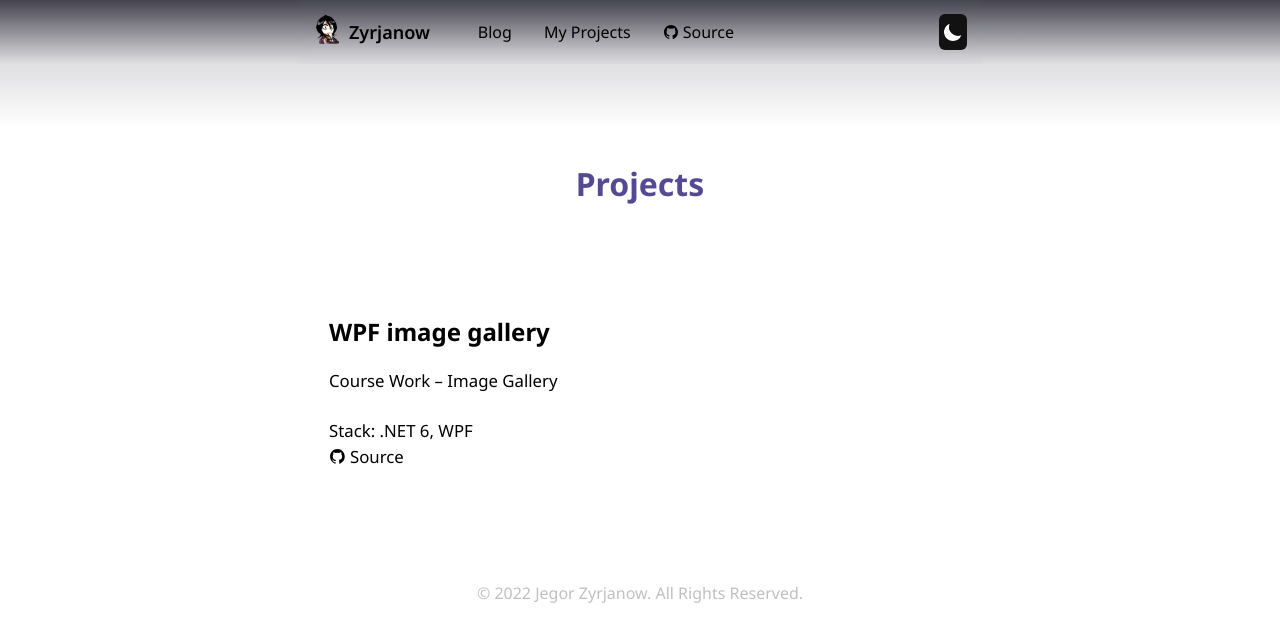
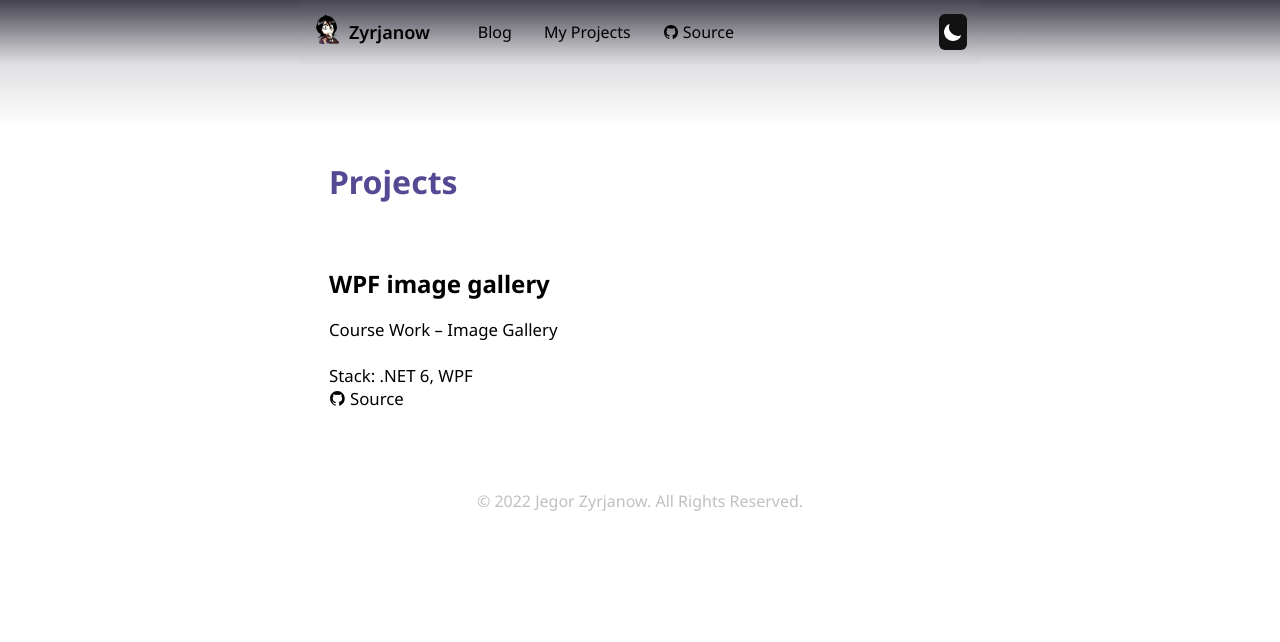
Before and after one commit to yumozo/blog-client, a Next.js app: page /projects in a window 1280 px wide. Shown: the top 642 px of the page. Built offline with nearby package versions, Linux system fonts and the light colour scheme.

Commit message:
tailwind removed

```diff
--- a/package.json
+++ b/package.json
@@ -12,15 +12,12 @@
     "@types/react-dom": "^18.0.6",
     "react": "latest",
     "react-dom": "latest",
-    "tailwindcss": "^3.1.8",
     "typescript": "^4.7.4"
   },
   "devDependencies": {
     "@types/styled-components": "^5.1.26",
-    "autoprefixer": "^10.4.8",
     "eslint": "^8.21.0",
     "next": "latest",
-    "postcss": "^8.4.14",
     "prettier": "^2.7.1",
     "prop-types": "^15.8.1",
     "styled-components": "^5.3.5"
--- a/src/components/styles/global.ts
+++ b/src/components/styles/global.ts
@@ -6,6 +6,8 @@ const GlobalStyle = createGlobalStyle`
     padding: 0;
     margin: 0;
     scroll-behavior: smooth;
+    scrollbar-width: thin;
+    scrollbar-color: #7a7a7a #1c1d1f;
   }
   html{
     --color-text: #000;
--- a/src/pages/_app.tsx
+++ b/src/pages/_app.tsx
@@ -4,7 +4,6 @@ import Layout from '@components/layout/main'
 import { DefaultTheme } from 'styled-components'
 import Fonts from '@components/fonts/fonts'
 import GlobalStyle from '@styles/global'
-import '../../styles/global.css'
 
 if (
   typeof window !== 'undefined' &&
--- a/src/pages/blog/index.tsx
+++ b/src/pages/blog/index.tsx
@@ -50,7 +50,6 @@ export default function Home() {
     <Article>
       <Block />
       <MaxWidthWrapper>
-        <div className="flex justify-around flex-col">
 
           <InitialLine>Last posts</InitialLine>
 
@@ -78,7 +77,6 @@ export default function Home() {
               Github
             </StyledLink>
           </Paragraph>
-        </div>
       </MaxWidthWrapper>
     </Article>
   )
--- a/src/pages/projects/index.tsx
+++ b/src/pages/projects/index.tsx
@@ -11,7 +11,6 @@ export default function Projects() {
     <Article>
       <Block />
       <MaxWidthWrapper>
-        <div className="flex justify-around flex-col">
         <h1>Projects</h1>
         <h2>WPF image gallery</h2>
         <Paragraph>
@@ -38,7 +37,6 @@ export default function Projects() {
             </a>
           </Link>
         </Paragraph>
-        </div>
       </MaxWidthWrapper>
     </Article>
   )
--- a/styles/global.css
+++ /dev/null
@@ -1,3 +0,0 @@
-@tailwind base;
-@tailwind components;
-@tailwind utilities;
--- a/tailwind.config.js
+++ /dev/null
@@ -1,17 +0,0 @@
-/** @type {import('tailwindcss').Config} */
-
-module.exports = {
-  content: ['./src/**/*.{js,ts,jsx,tsx}'],
-  darkMode: 'class',
-  theme: {
-    letterSpacing: {
-      tight: '-.-015em'
-    },
-    extend: {
-      height: {
-        'half-screen': '50vh'
-      }
-    }
-  },
-  plugin: []
-}
```
Also changed, not shown: 1 other file (tests, documents, lock files or other folders). Lines whose indentation alone changed are shown as unchanged.
